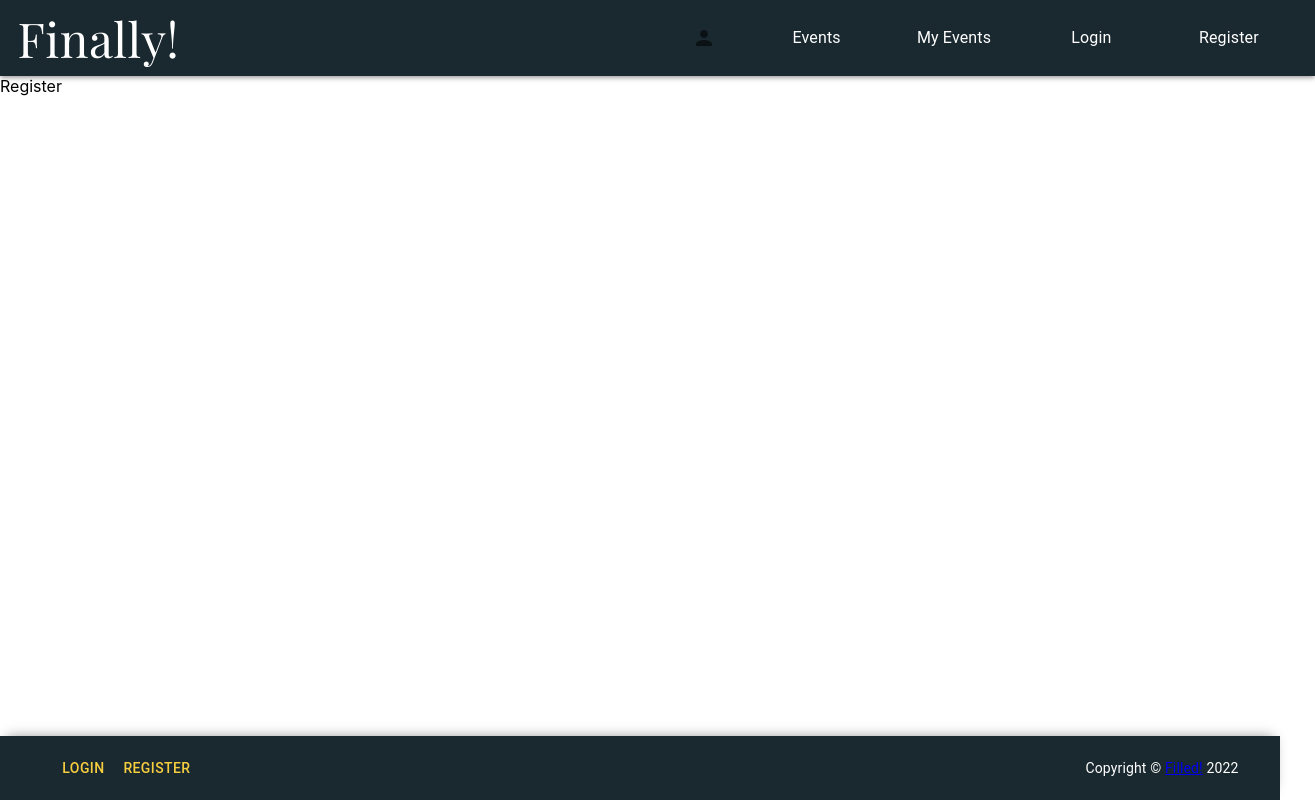
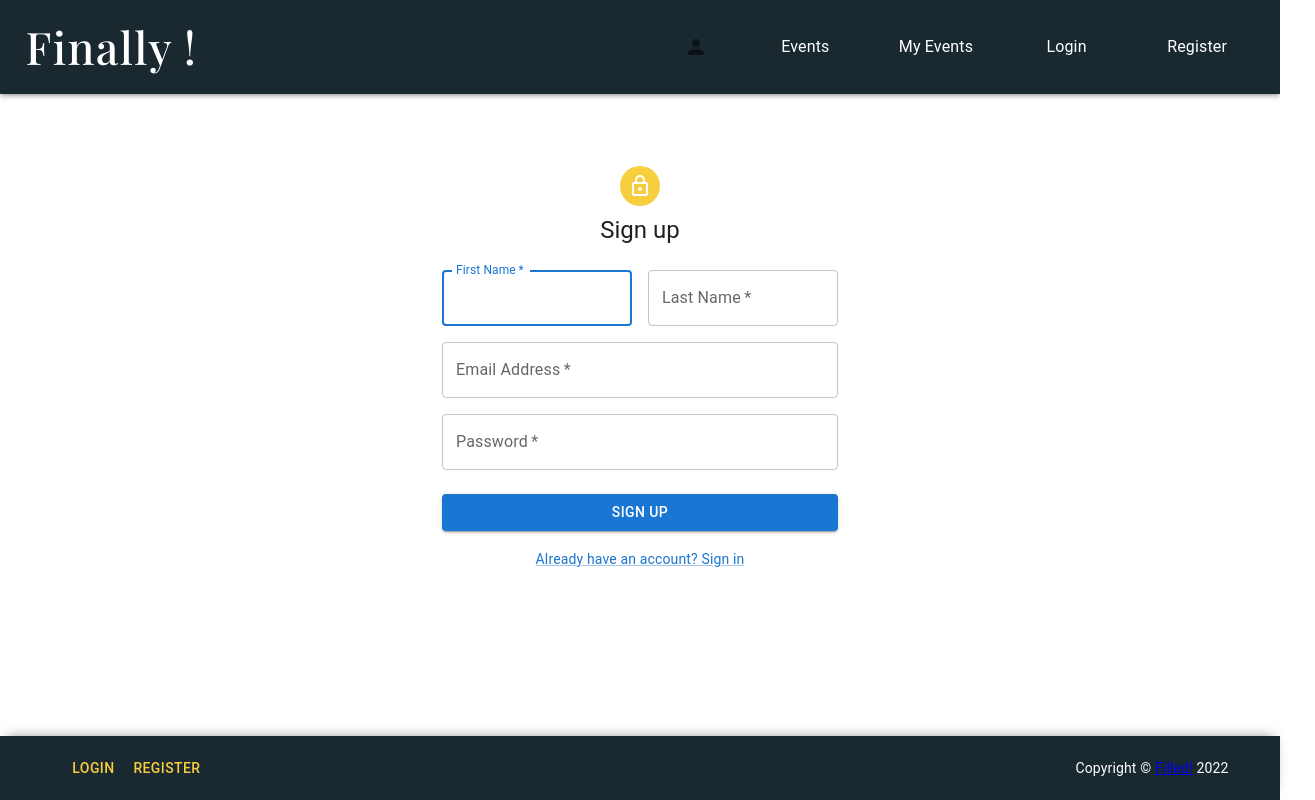
Before and after one commit to Michaela-K/bookit, a React (Create React App) app: page /register in a window 1280 px wide. Shown: the whole page, 1315 px wide, since content can reach past the window. Built offline with nearby package versions, Linux system fonts and the light colour scheme; a web font is replaced by a local one.

Commit message:
login page detail

```diff
--- a/src/components/Login/index.js
+++ b/src/components/Login/index.js
@@ -1,9 +1,91 @@
-import React from 'react'
+import * as React from 'react';
+import Avatar from '@mui/material/Avatar';
+import Button from '@mui/material/Button';
+import CssBaseline from '@mui/material/CssBaseline';
+import TextField from '@mui/material/TextField';
+import FormControlLabel from '@mui/material/FormControlLabel';
+import Checkbox from '@mui/material/Checkbox';
+import Link from '@mui/material/Link';
+import Grid from '@mui/material/Grid';
+import Box from '@mui/material/Box';
+import LockOutlinedIcon from '@mui/icons-material/LockOutlined';
+import Typography from '@mui/material/Typography';
+import Container from '@mui/material/Container';
+import { createTheme, ThemeProvider } from '@mui/material/styles';
 
-const Login = () => {
+
+const theme = createTheme();
+
+export default function LogIn() {
+  const handleSubmit = (event) => {
+    event.preventDefault();
+    const data = new FormData(event.currentTarget);
+    console.log({
+      email: data.get('email'),
+      password: data.get('password'),
+    });
+  };
+
   return (
-    <div>Login</div>
-  )
+    <ThemeProvider theme={theme}>
+      <Container component="main" maxWidth="xs">
+        <CssBaseline />
+        <Box
+          sx={{
+            marginTop: 8,
+            display: 'flex',
+            flexDirection: 'column',
+            alignItems: 'center',
+          }}
+        >
+          <Avatar sx={{ m: 1, bgcolor: "#F7CE3E" }}>
+            <LockOutlinedIcon />
+          </Avatar>
+          <Typography component="h1" variant="h5">
+            Log In
+          </Typography>
+          <Box component="form" noValidate onSubmit={handleSubmit} sx={{ mt: 3 }}>
+            <Grid container spacing={2}>
+              <Grid item xs={12}>
+                <TextField
+                  required
+                  fullWidth
+                  id="email"
+                  label="Email Address"
+                  name="email"
+                  autoComplete="email"
+                />
+              </Grid>
+              <Grid item xs={12}>
+                <TextField
+                  required
+                  fullWidth
+                  name="password"
+                  label="Password"
+                  type="password"
+                  id="password"
+                  autoComplete="new-password"
+                />
+              </Grid>
+            </Grid>
+            <Button
+              type="submit"
+              fullWidth
+              variant="contained"
+              sx={{ mt: 3, mb: 2 }}
+            >
+              Log In
+            </Button>
+            <Grid container justifyContent="center">
+              <Grid item>
+                <Link href="/register" variant="body2">
+                  Don't have an account? Register
+                </Link>
+              </Grid>
+            </Grid>
+          </Box>
+        </Box>
+      </Container>
+    </ThemeProvider>
+  );
 }
-
-export default Login
--- a/src/components/Navbar/NavDesktop.js
+++ b/src/components/Navbar/NavDesktop.js
@@ -1,4 +1,4 @@
-import { Link, List, ListItem, ListItemText, Typography} from "@mui/material";
+import { Button, Link, List, ListItem, ListItemText, Typography} from "@mui/material";
 import {NavbarContainer, NavbarHeader, MyList} from "../../styles/Navbar/index";
 import Actions from "./Actions";
 
@@ -26,7 +26,7 @@
   return (
     <>
      <NavbarContainer  sx={{boxShadow: 3}}>
-      <NavbarHeader>Finally!</NavbarHeader>
+      <NavbarHeader><Button href="/" sx={{color:"white", fontSize:"2.8rem",fontFamily:'"Playfair Display"',textTransform: "none"}}>Finally !</Button></NavbarHeader>
       <MyList type="row">
         <Actions matches={matches}></Actions>
           {listItem.map((list) => {
--- a/src/components/Register/index.js
+++ b/src/components/Register/index.js
@@ -1,9 +1,112 @@
-import React from 'react'
+import * as React from 'react';
+import Avatar from '@mui/material/Avatar';
+import Button from '@mui/material/Button';
+import CssBaseline from '@mui/material/CssBaseline';
+import TextField from '@mui/material/TextField';
+import FormControlLabel from '@mui/material/FormControlLabel';
+import Checkbox from '@mui/material/Checkbox';
+import Link from '@mui/material/Link';
+import Grid from '@mui/material/Grid';
+import Box from '@mui/material/Box';
+import LockOutlinedIcon from '@mui/icons-material/LockOutlined';
+import Typography from '@mui/material/Typography';
+import Container from '@mui/material/Container';
+import { createTheme, ThemeProvider } from '@mui/material/styles';
 
-const Register = () => {
+
+const theme = createTheme();
+
+export default function Register() {
+  const handleSubmit = (event) => {
+    event.preventDefault();
+    const data = new FormData(event.currentTarget);
+    console.log({
+      email: data.get('email'),
+      password: data.get('password'),
+    });
+  };
+
   return (
-    <div>Register</div>
-  )
+    <ThemeProvider theme={theme}>
+      <Container component="main" maxWidth="xs">
+        <CssBaseline />
+        <Box
+          sx={{
+            marginTop: 8,
+            display: 'flex',
+            flexDirection: 'column',
+            alignItems: 'center',
+          }}
+        >
+          <Avatar sx={{ m: 1, bgcolor: "#F7CE3E" }}>
+            <LockOutlinedIcon />
+          </Avatar>
+          <Typography component="h1" variant="h5">
+            Sign up
+          </Typography>
+          <Box component="form" noValidate onSubmit={handleSubmit} sx={{ mt: 3 }}>
+            <Grid container spacing={2}>
+              <Grid item xs={12} sm={6}>
+                <TextField
+                  autoComplete="given-name"
+                  name="firstName"
+                  required
+                  fullWidth
+                  id="firstName"
+                  label="First Name"
+                  autoFocus
+                />
+              </Grid>
+              <Grid item xs={12} sm={6}>
+                <TextField
+                  required
+                  fullWidth
+                  id="lastName"
+                  label="Last Name"
+                  name="lastName"
+                  autoComplete="family-name"
+                />
+              </Grid>
+              <Grid item xs={12}>
+                <TextField
+                  required
+                  fullWidth
+                  id="email"
+                  label="Email Address"
+                  name="email"
+                  autoComplete="email"
+                />
+              </Grid>
+              <Grid item xs={12}>
+                <TextField
+                  required
+                  fullWidth
+                  name="password"
+                  label="Password"
+                  type="password"
+                  id="password"
+                  autoComplete="new-password"
+                />
+              </Grid>
+            </Grid>
+            <Button
+              type="submit"
+              fullWidth
+              variant="contained"
+              sx={{ mt: 3, mb: 2 }}
+            >
+              Sign Up
+            </Button>
+            <Grid container justifyContent="center">
+              <Grid item>
+                <Link href="/login" variant="body2">
+                  Already have an account? Sign in
+                </Link>
+              </Grid>
+            </Grid>
+          </Box>
+        </Box>
+      </Container>
+    </ThemeProvider>
+  );
 }
-
-export default Register
--- a/src/components/Review/index.js
+++ b/src/components/Review/index.js
@@ -11,21 +11,21 @@
   date: 'September 12th,2022',
   initials: 'AK',
   statement:
-   '- Duis aute irure dolor in reprehenderit in voluptate velit esse cillum dolore eu fugiat nulla pariatur. Excepteur sint occaecat cupidatat non proident, sunt in culpa qui officia deserunt mollit anim id est laborum cillum dolore eu fugiat.',
+   '- Duis aute irure dolor in reprehenderit in voluptate velit esse cillum dolore eu fugiat nulla pariatur. Excepteur sint occaecat cupidatat non proident.',
  },
  {
   name: 'Nelly Kwan',
   date: 'June 19th,2022',
   initials: 'NK',
   statement:
-   '- Duis aute irure dolor in reprehenderit in voluptate velit esse cillum dolore eu fugiat nulla pariatur. Excepteur sint occaecat cupidatat non proident, sunt in culpa qui officia deserunt mollit anim id est laborum cillum dolore eu fugiat.',
+   '- Duis aute irure dolor in reprehenderit in voluptate velit esse cillum dolore eu fugiat nulla pariatur.',
  },
  {
   name: 'Nicola Beare',
   date: 'December 22nd,2022',
   initials: 'NB',
   statement:
-   '- Duis aute irure dolor in reprehenderit in voluptate velit esse cillum dolore eu fugiat nulla pariatur. Excepteur sint occaecat cupidatat non proident, sunt in culpa qui officia deserunt mollit anim id est laborum cillum dolore eu fugiat.',
+   '- Duis aute irure dolor in reprehenderit in voluptate velit esse cillum dolore eu fugiat nulla pariatur. Excepteur sint occaecat cupidatat non proident.',
  },
 ];
 
--- a/src/styles/Banner/index.js
+++ b/src/styles/Banner/index.js
@@ -8,7 +8,7 @@
   width: "100%",
   height: "100%",
   padding: "0px 0px",
-  marginTop: "3vh",
+  // marginTop: "3vh",
   background: Colors.marigold,
   [theme.breakpoints.down("sm")]: {
     flexDirection: "column",
```
